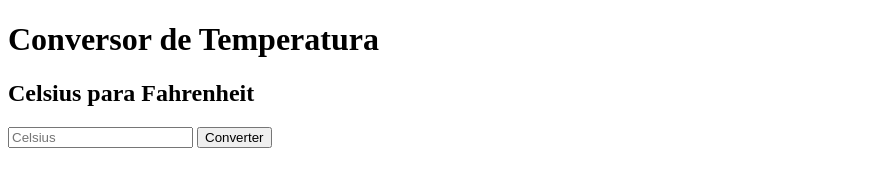
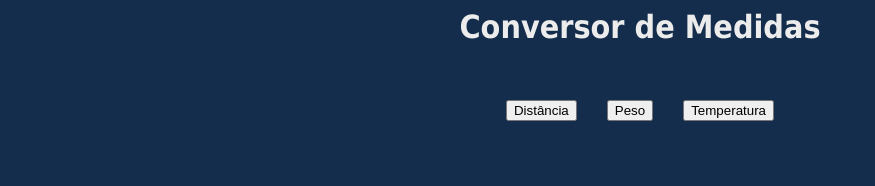
Before and after one commit to lucasvrcc/Conversor-de-Unidades, a plain HTML site: page conversorTemperatura.html in a window 1280 px wide. Shown: the whole page, without its empty margins (0-875 px from the left). Drawn offline with Linux system fonts and the light colour scheme.

Commit message:
Ligando as páginas

```diff
--- a/conversorTemperatura.html
+++ b/conversorTemperatura.html
@@ -1,17 +1,19 @@
-<!DOCTYPE html>
 <html>
     <head>
-        <meta charset="UTF-8" />
+        <meta charset="utf-8" />
         <title>Conversor de Medidas</title>
         <link rel="stylesheet" href="style.css">
     </head>
     <body>
-        <h1>Conversor de Temperatura</h1>
-        <h2>Celsius para Fahrenheit</h2>
-        <input type="number" id="c" placeholder="Celsius">
-        <button onclick="converter()">Converter</button>
+        <h1>Conversor de Medidas</h1>
 
-        <p id="resultado"></p>
+        <br>
+        <div class="container">
+            <a href="index.html"><button class="btn">Distância</button></a>
+            <a href="conversorPeso.html"><button class="btn">Peso</button></a>
+            <a href="conversorTemperatura.html"><button class="btn">Temperatura</button></a>
+        </div>
+        <br>
 
         <script src="script.js"></script>
     </body>
--- a/style.css
+++ b/style.css
@@ -1,3 +1,18 @@
-h1 {
-    font-family: arroma;
+body{
+    background-color: #142d4c;
 }
+
+h1{
+    font-family: tahoma;
+    text-align: center;
+    color: #ececec;
+}
+
+button{
+    margin: 15px;
+}
+
+.container{
+    display: flex;
+    justify-content: center;
+}
```
Also changed, not shown: conversorPeso.html (+8 -1 lines), index.html (+8 -0 lines).
